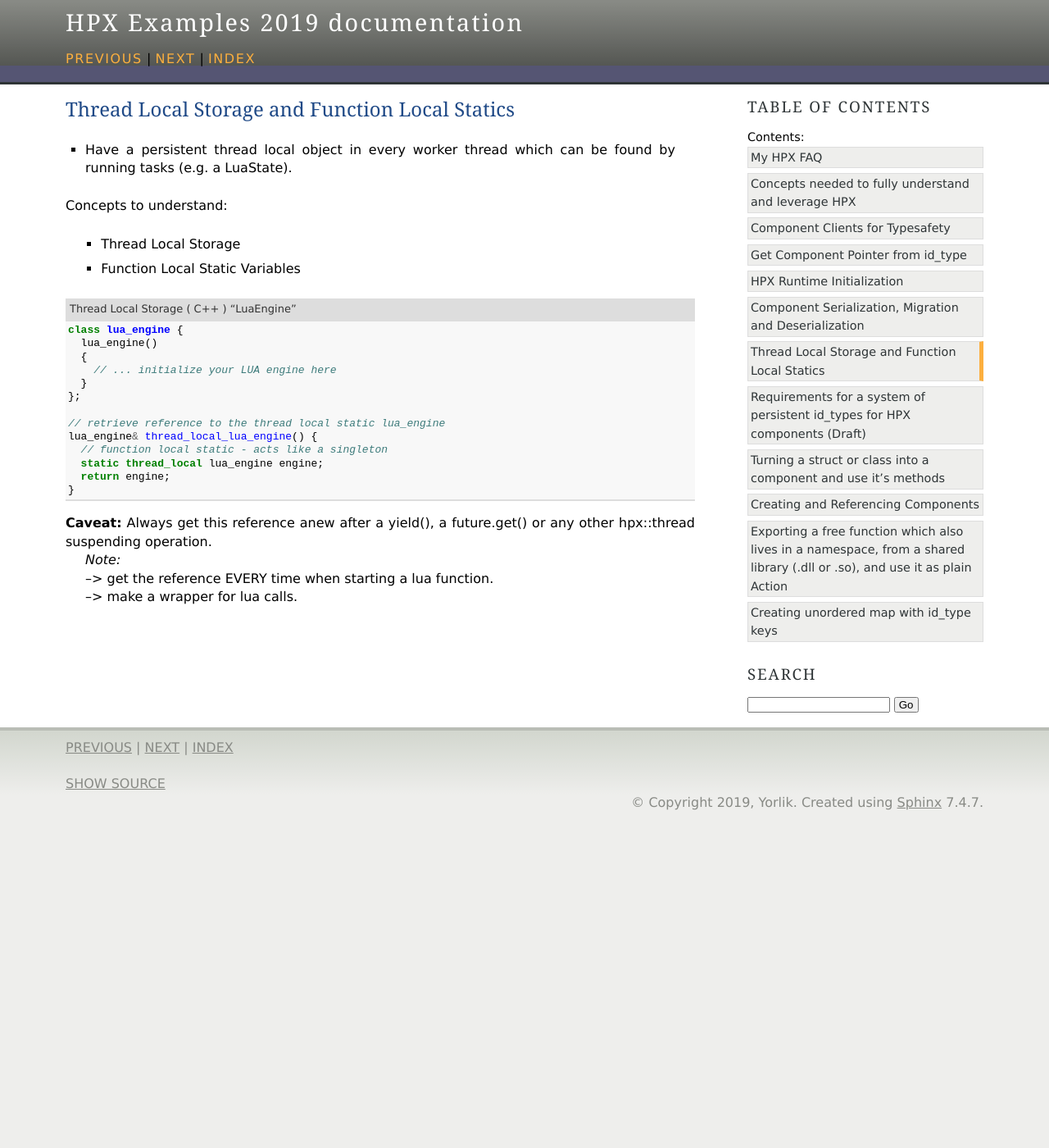
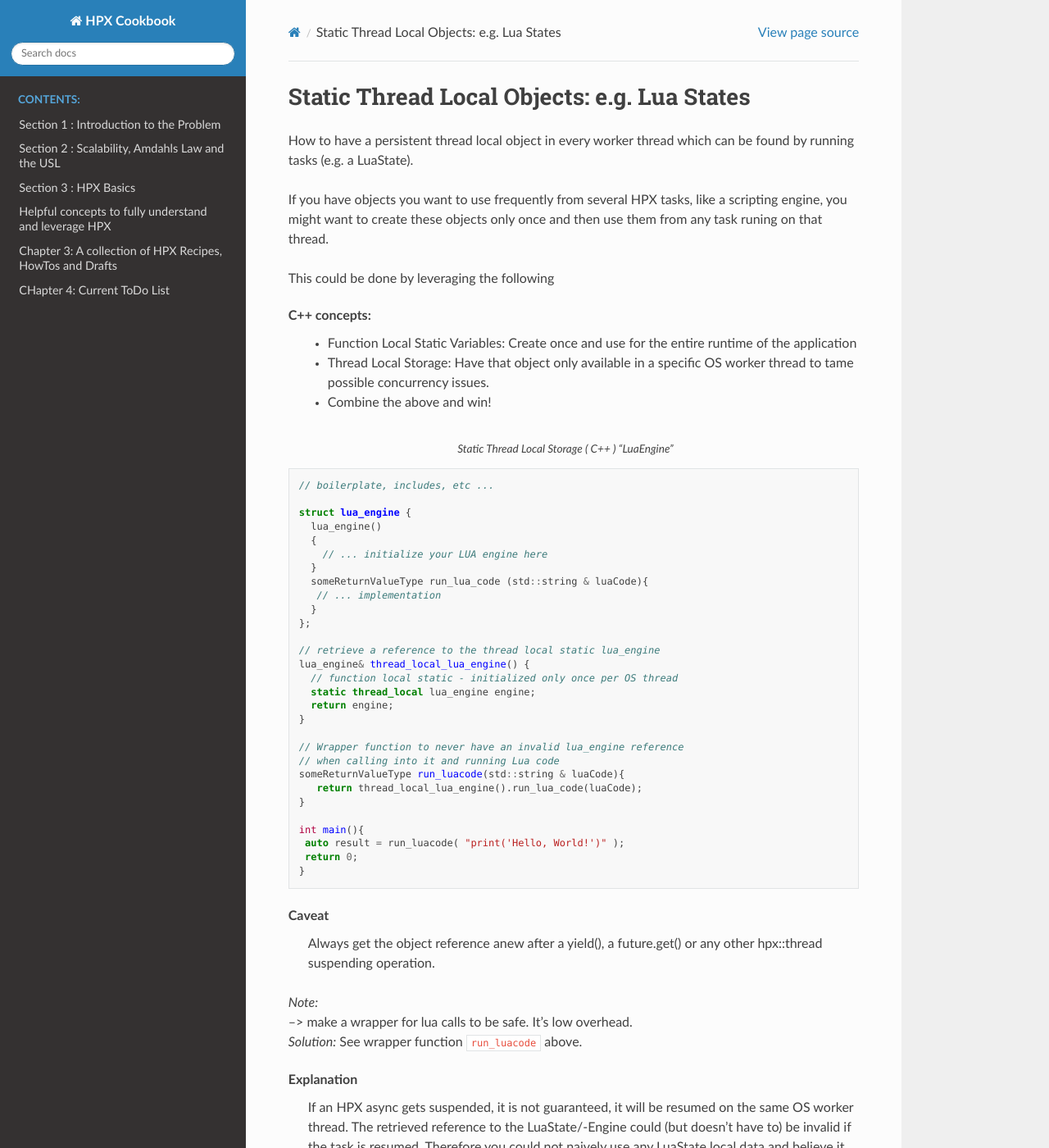
Before and after one commit to McKillroy/hpx_snippets, a Sphinx documentation site: the page built from doc/source/thread_local_objects.rst, in a window 1280 px wide and 1400 px high. Shown: the whole window at 82% size. Built offline with Sphinx 7.4.7 and the Read the Docs theme 2.0.0, drawn with Linux system fonts in a browser that asks for light colours; some of the changed text lies outside the part shown.

Commit message:
update, refactoring.
Signed-off-by: Yorlik <mckillroy@gmail.com>

```diff
--- a/doc/source/concepts.rst
+++ b/doc/source/concepts.rst
@@ -1,6 +1,6 @@
 
-Concepts needed to fully understand and leverage HPX
-=====================================================
+Helpful concepts to fully understand and leverage HPX
+========================================================
 
 
 General Programming Concepts
@@ -8,7 +8,7 @@ General Programming Concepts
 * `Typesafety <https://en.wikipedia.org/wiki/Type_safety>`_
 * `Serialization <https://en.wikipedia.org/wiki/Serialization>`_
 * `RPC <https://en.wikipedia.org/wiki/Remote_procedure_call>`_
-
+* Operating System Threads and Userspace Threads (a.k.a. "Green Threads", "Fibers", "Tasks", "Coroutines", etc.)
 
 C++ Concepts
 ---------------
@@ -19,6 +19,8 @@ C++ Concepts
 
 HPX Concepts
 ------------
-* Component, "Server" and "Client" Components
-* Migration, Parcel
+* HPX Components, "Server" and "Client" Components
+* HPX Serialization Implementation
+* HPX Migration, Parcel
+* HPX Macros
 * AGAS
--- a/doc/source/conf.py
+++ b/doc/source/conf.py
@@ -17,12 +17,12 @@
 
 # -- Project information -----------------------------------------------------
 
-project = 'HPX Examples'
+project = 'HPX Cookbook'
 copyright = '2019, Yorlik'
 author = 'Yorlik'
 
 # The full version, including alpha/beta/rc tags
-release = '2019'
+release = '0.1'
 
 
 # -- General configuration ---------------------------------------------------
@@ -75,7 +75,7 @@ pygments_style = 'default'
 # a list of builtin themes.
 #
 #html_theme = 'sphinx_rtd_theme'
-html_theme = 'agogo'
+html_theme = 'sphinx_rtd_theme'
 
 # Add any paths that contain custom static files (such as style sheets) here,
 # relative to this directory. They are copied after the builtin static files,
--- /dev/null
+++ b/doc/source/intro.rst
@@ -0,0 +1,76 @@
+
+Section 1 : Introduction to the Problem
+=======================================
+
+Part I : About this Document and the associated Git Repository
+-----------------------------------------------------------
+
+This is a draft  / work document I am using, while I am trying to get my head around HPX and build an HPX based distributed application.
+
+The purpose of this document is twofold: It helps me learning and it is a collection of acquired knowledge and recipes which might find their way back into the HPX documentation if people find them useful.
+
+
+Repository for this Documentation
+  `HPX Snippets <https://github.com/McKillroy/hpx_snippets>`_
+
+
+HPX by Ste||ar Group
+  `Ste||ar Group HPX Homepage <http://stellar-group.org/libraries/hpx/>`_
+
+  `HPX Master Documentation <https://stellar-group.github.io/hpx/docs/sphinx/branches/master/singlehtml/index.html>`_
+
+  `HPX Git Repository <https://github.com/STEllAR-GROUP/hpx>`_
+
+
+Disclaimer
+  These are not academic views, but my thoughts as I am developing an application based on HPX. I'm not a computer scientist, but a self taught hobbyist. So - even if you might find something useful here - read it with a grain of salt. I am always happy for constructive input. Use the issues of the GitHub repository to post your comments and suggestions.
+
+
+Special thanks
+  to Hartmut Kaiser, Thomas Heller and the Ste||ar group IRC channel for enduring me pestering people with unrelated C++ newbie questions, bloopers, false bug reports and other nonsense while I'm working on my project. Most of the writeups here is directly extracted from what I learned there and in private chats. Errors are solely my responsibility.
+
+
+Copyright and License
+  I am using the Boost License for this repository, the same license being used by the Ste||ar group for HPX. Please keep in mind that the text contains quotations from the HPX documentation and code snippets from the HPX source tree. I am trying as good as possible to make it clear when doing so, but it might happen I missed proper referencing on occasion. This is considered a bug and please tell me when you see it.
+
+
+
+
+Part II : Moore's Law and "The Free Lunch is Over" problem
+-----------------------------------------------------------
+
+Read this article by Herb Sutter in Dr.Dobbs Journal:
+
+`The Free Lunch Is Over: A Fundamental Turn Toward Concurrency in Software <http://www.gotw.ca/publications/concurrency-ddj.htm>`_
+
+
+Part III : Some thoughts on Concurrency, Parallelism and Distributed Computing
+---------------------------------------------------------------------------
+
+A. Concurrency
+-----------------
+
+  Concurrency happens, when several agents (read: threads of execution) have access to the same data at the same time, and at least one of them is writing to the data.
+
+Note
+  "At the same time" means within a time frame, where at least one of the agents treats the data as if it was "owner" of it, means had "exclusive access". E.g. a thread reading data two times and adding it up to double a value would receive a false result if there was a change between the two reads because of a second party writing to the data.
+
+Corollary
+  Concurrency is tightly connected to a clients expectation about the data.
+
+Race Conditions
+  From `Wikipedia <https://en.wikipedia.org/wiki/Race_condition>`_: *"A race condition or race hazard is the condition of an electronics, software, or other system where the system's substantive behavior is dependent on the sequence or timing of other uncontrollable events. It becomes a bug when one or more of the possible behaviors is undesirable."*
+
+B. Parallelism
+---------------
+
+  Parallelism is NOT concurrency! E.g. if there is read-only access to data, no concurrecy is happening but there might be parallel reads. This implies that immutable state can help avoiding concurrency problems where applicable.
+
+C. Distributed Computing
+--------------------------
+Essentially distributed computing is parallel computing with some bonus problems:
+
+* Increased crosstalk cost (network latency)
+* Net Reliability and Congestion Issues
+* Node Failure
+* Additional security issues
--- a/doc/source/persistent_id_types.rst
+++ b/doc/source/persistent_id_types.rst
@@ -1,4 +1,4 @@
-Requirements for a system of persistent id_types for HPX components (Draft)
+(Draft) Requirements for a system of persistent id_types for HPX components
 ===============================================================================
 
 1. id_types need to be (optionally) persistent over store/load cycles. Otherwise, References to stored objects may become invalid. This is also required for complete application shutdowns and restarts with different locality configurations (see point 6).
--- a/doc/source/questions.rst
+++ /dev/null
@@ -1,17 +0,0 @@
-My HPX FAQ
-=============
-
-Open
-----------
-
-
-
-Solved
-----------
-
-* How to get a pointer to an object: :doc:`get_ptr`
-* Have a persistent thread local object in every worker thread which can be found by running tasks (e.g. a LuaState): :doc:`thread_local_objects`
-* How to migrate components and how to manage migration for pointed-to non-component objects: :doc:`migration_serialization`
-* Exact workings of server and client objects: :doc:`component_clients`
-* How to implement id_type persistence for components:  :doc:`presistent_id_types`
-* HPX Runtime initialization and testing HPX components with Catch2: :doc:`hpx_runtime_initialization`
--- /dev/null
+++ b/doc/source/recipes.rst
@@ -0,0 +1,20 @@
+Chapter 3: A collection of HPX Recipes, HowTos and Drafts
+==========================================================
+
+HPX Specific
+    * :doc:`get_ptr`
+    * :doc:`r_creating_and_referencing_components`
+    * :doc:`component_clients`
+    * :doc:`r_class_to_component`
+    * :doc:`migration_serialization`
+    * :doc:`r_unordered_map_with_id_type_keys`
+
+General C++
+    * :doc:`thread_local_objects`
+
+TBD:
+    * :doc:`hpx_runtime_initialization`
+    * :doc:`r_unordered_map_with_id_type_keys`
+
+Drafts
+    * :doc:`persistent_id_types`
--- /dev/null
+++ b/doc/source/scalability.rst
@@ -0,0 +1,28 @@
+Section 2 : Scalability, Amdahls Law and the USL
+=======================================
+
+
+Scalability
+---------------
+There are two basic types of scaling: "scaling in" and "scaling out"
+
+Scaling "in"
+    Just buy a faster Processor, faster momory, faster hardddisks -> "Make my threads faster."
+
+Scaling "out"
+    Get more processors, cores or machines -> "Give me more threads."
+
+
+Amdahls Law
+------------------
+`Amdahls Law <https://en.wikipedia.org/wiki/Amdahl%27s_law>`_ formulates the theoretical upper limit for application speedup when scaling out by throwing more cores or computing nodes at a problem.
+
+
+The Universal Scalability Law "USL"
+--------------------------------------
+The `Universal Scalability Law <http://www.perfdynamics.com/Manifesto/USLscalability.html>`_ is even more brutal and an extension to Amdahls Law, because it describes how your parallelized application might even become slower when throwing more machines or cores at a given problem because of the quadratically increasing crosstalk penalty.
+
+
+Consequences of the USL for writing your application
+--------------------------------------------------------
+If you want your application to leverage as much computing power as possible, you have to design it to scale out well. Consequences out of the USL are, that for this you must parallelize as much of your application as possible and minimize crosstalk between threads of execution. Especially for massively scaling applications (datacenter / supercomputer grade) crosstalk becomes a big problem, because it's impact grows quadratically with the number of threads/cores/machines.
--- a/doc/source/thread_local_objects.rst
+++ b/doc/source/thread_local_objects.rst
@@ -1,33 +1,60 @@
-Thread Local Storage and Function Local  Statics
-====================================================
+Static Thread Local Objects: e.g. Lua States
+=============================================
 
-* Have a persistent thread local object in every worker thread which can be found by running tasks (e.g. a LuaState).
+How to have a persistent thread local object in every worker thread which can be found by running tasks (e.g. a LuaState).
 
-Concepts to understand:
-    * Thread Local Storage
-    * Function Local Static Variables
+If you have objects you want to use frequently from several HPX tasks, like a scripting engine, you might want to create these objects only once and then use them from any task runing on that thread.
+
+This could be done by leveraging the following
+
+C++ concepts:
+    * Function Local Static Variables: Create once and use for the entire runtime of the application
+    * Thread Local Storage: Have that object only available in a specific OS worker thread to tame possible concurrency issues.
+    * Combine the above and win!
 
 
 .. code-block:: cpp
-   :caption: Thread Local Storage  ( C++ ) "LuaEngine"
-   :name: thread_local_storage
+   :caption: Static Thread Local Storage  ( C++ ) "LuaEngine"
+   :name: static_thread_local_storage
 
-   class lua_engine {
+   // boilerplate, includes, etc ...
+
+   struct lua_engine {
      lua_engine()
      {
        // ... initialize your LUA engine here
      }
+     someReturnValueType run_lua_code (std::string & luaCode){
+      // ... implementation
+     }
    };
 
-   // retrieve reference to the thread local static lua_engine
+   // retrieve a reference to the thread local static lua_engine
    lua_engine& thread_local_lua_engine() {
-     // function local static - acts like a singleton
+     // function local static - initialized only once per OS thread
      static thread_local lua_engine engine;
      return engine;
    }
 
+   // Wrapper function to never have an invalid lua_engine reference
+   // when calling into it and running Lua code
+   someReturnValueType run_luacode(std::string & luaCode){
+      return thread_local_lua_engine().run_lua_code(luaCode);
+   }
 
-| **Caveat:** Always get this reference anew after a yield(), a future.get() or any other hpx::thread suspending operation.
-|   *Note:*
-|   --> get the reference EVERY time when starting a lua function.
-|   --> make a wrapper for lua calls.
+   int main(){
+    auto result = run_luacode( "print('Hello, World!')" );
+    return 0;
+   }
+
+
+Caveat
+  Always get the object reference anew after a yield(), a future.get() or any other hpx::thread suspending operation.
+| *Note:*
+| --> make a wrapper for lua calls to be safe. It's low overhead.
+| *Solution:* See wrapper function ``run_luacode`` above.
+
+Explanation
+  | If an HPX async gets suspended, it is not guaranteed, it will be resumed on the same OS worker thread. The retrieved reference to the LuaState/-Engine could (but doesn't have to) be invalid if the task is resumed. Therefore you could not naively use any LuaState local data and believe it persists between calls, because the calls might be done in different OS threads and go to different LuaStates specific to the respective OS thread. So you have two problems to solve:
+  |  1. Always make sure you have a valid reference
+  |  2. Never assume persistence of local data on that object, here a LuaState / LuaEngine.
--- /dev/null
+++ b/doc/source/todo_list.rst
@@ -0,0 +1,15 @@
+CHapter 4: Current ToDo List
+=============================
+
+Open Questions
+-----------------
+* How can I get the Ids of all HPX worker threads?
+* How can I run code on a specific worker thread?
+* Can I run local non-action functions directly with hpx?
+
+* What exactly do the Macros do? what is the underlying mechanic of:
+
+    * HPX_DEFINE_PLAIN_ACTION
+    * HPX_REGISTER_COMPONENT_MODULE
+    * HPX_REGISTER_COMPONENT
+    * HPX_REGISTER_ACTION
```
Also changed, not shown: doc/source/hpx_basics.rst (added, +41 -0 lines), doc/source/hpx_runtime_initialization.rst (+4 -4 lines), doc/source/index.rst (+7 -13 lines), doc/source/structure.rst (added, +28 -0 lines).
